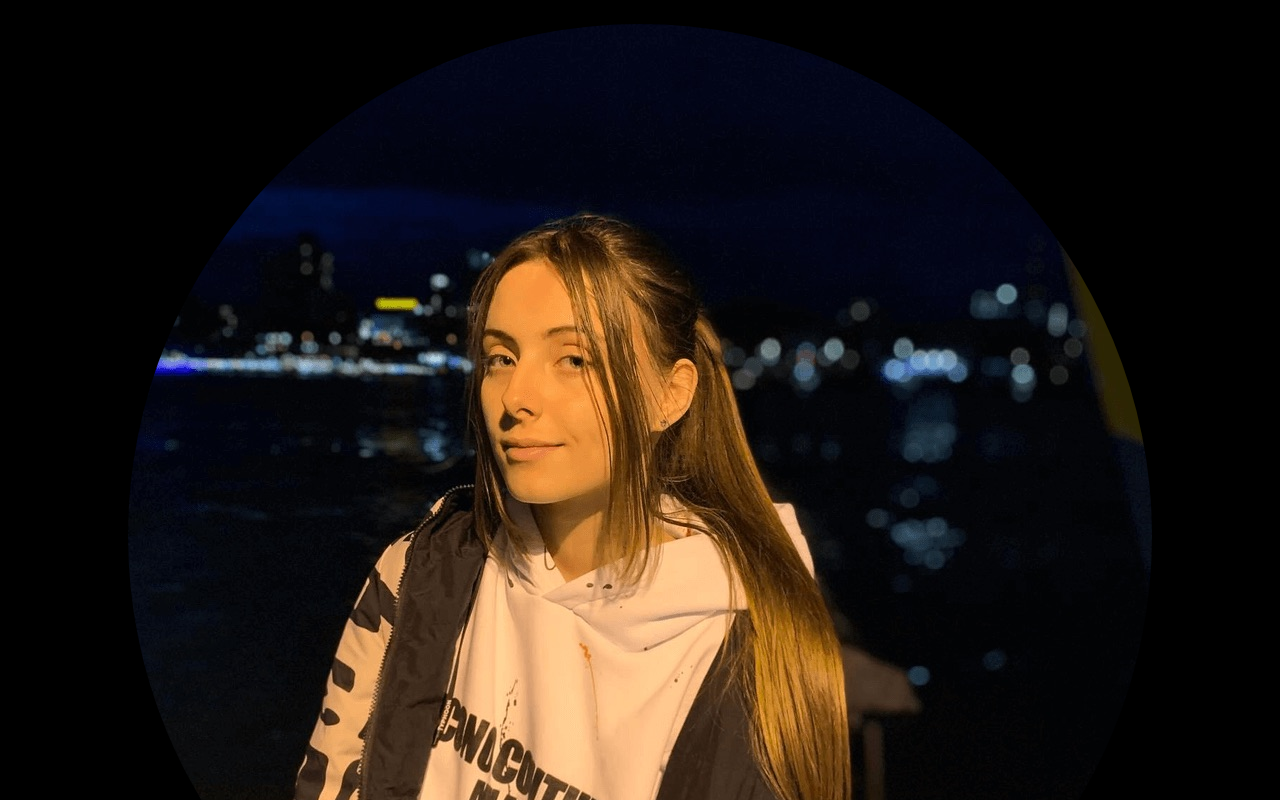
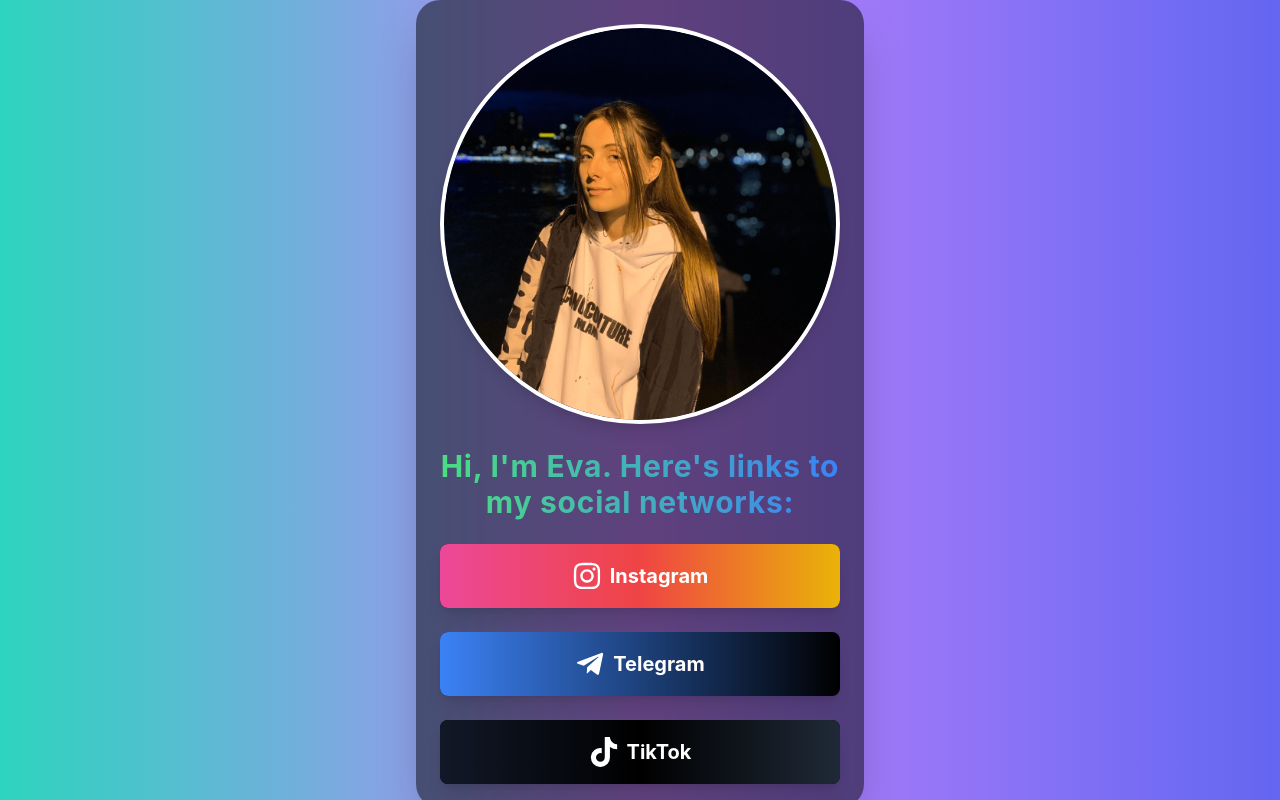
Before and after one commit to workani/evochka, a Next.js app: page / in a window 1280 px wide. Shown: the top 800 px of the page. Built offline with nearby package versions, Linux system fonts and the light colour scheme.

Commit message:
improved design)

```diff
--- a/pages/index.js
+++ b/pages/index.js
@@ -1,6 +1,6 @@
 import { ChakraProvider, Avatar, Box } from '@chakra-ui/react';
 import { FaInstagram, FaTelegramPlane, FaTiktok } from 'react-icons/fa';
-import React, { useState } from 'react';
+import React, { useEffect, useState } from 'react';
 
 export default function Component() {
   const [imageSrc, setImageSrc] = useState(null);
@@ -14,8 +14,7 @@
     console.error('Failed to load image');
   };
 
-  // Preload the image
-  React.useEffect(() => {
+  useEffect(() => {
     const img = new Image();
     img.src = '/eva.jpeg'; // Adjust the path if necessary
     img.onload = handleImageLoad;
@@ -24,28 +23,37 @@
 
   return (
     <ChakraProvider>
-      <Box className="min-h-screen bg-black flex flex-col items-center justify-center">
-        <Box className="p-6 space-y-6 bg-black rounded-lg flex flex-col items-center justify-center shadow-xl">
-          {imageSrc && <Avatar id="pfp-avatar" size="3.5xl" src={imageSrc} className="w-48 h-48" alt="Profile picture of Eva" />}
-          <h1 className="text-center text-2xl font-semibold text-white">Hi, I'm Eva. Here's links to my social networks:</h1>
-
-
+      <div className="min-h-screen bg-gradient-to-r from-teal-400 via-purple-400 to-indigo-500 text-white flex flex-col items-center justify-center">
+        <div className="w-full max-w-md p-6 space-y-6 bg-black bg-opacity-50 rounded-3xl shadow-2xl">
+          {imageSrc && (
+            <Avatar id="pfp-avatar" size="3.5xl" src={imageSrc} className="w-48 h-48 mx-auto border-4 border-white rounded-full overflow-hidden shadow-lg" alt="Profile picture of Eva" />
+          )}
+          <h1 className="text-center text-3xl font-bold tracking-wide bg-clip-text text-transparent bg-gradient-to-r from-green-400 to-blue-500">
+            Hi, I'm Eva. Here's links to my social networks:
+          </h1>
+          <div className="bg-black rounded-lg">
     <a href="https://www.instagram.com/_y_e_v_a__/" target="_blank" className="w-full h-16 bg-gradient-to-r from-pink-500 via-red-500 to-yellow-500 text-white text-xl font-bold rounded-lg shadow-lg flex items-center justify-center social-btn instagram">
         <FaInstagram className="text-white mr-2 text-3xl" />
         Instagram
     </a>
+</div>
 
+<div className="bg-black rounded-lg">
     <a href="https://t.me/Inviseblee" target="_blank" className="w-full h-16 bg-gradient-to-r from-blue-500 to-light-blue-500 text-white text-xl font-bold rounded-lg shadow-lg flex items-center justify-center social-btn telegram">
         <FaTelegramPlane className="text-white mr-2 text-3xl" />
         Telegram
     </a>
+</div>
 
+<div className="bg-black rounded-lg">
     <a href="https://www.tiktok.com/@evchanskiy_1?_t=8hO60oBaQLt&_r=1" target="_blank" className="w-full h-16 bg-gradient-to-r from-gray-900 via-black to-gray-800 text-white text-xl font-bold rounded-lg shadow-lg flex items-center justify-center social-btn tiktok">
         <FaTiktok className="text-white mr-2 text-3xl" />
         TikTok
     </a>
-        </Box>
-      </Box>
+</div>
+
+        </div>
+      </div>
     </ChakraProvider>
   );
 }
```
Lines whose indentation alone changed are shown as unchanged.
